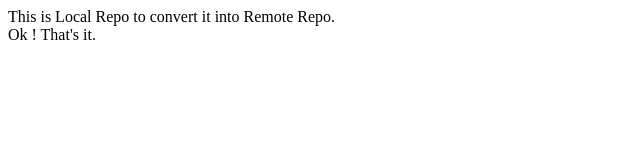
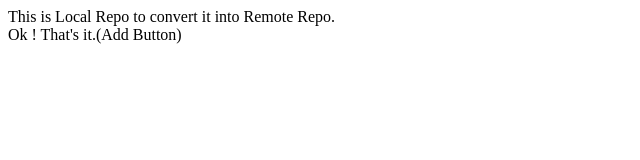
Before and after one commit to NikhilG-14/LocalRepo, a plain HTML site: page index.html in a window 1280 px wide. Shown: the full height of the page, 0-640 px from the left. Drawn offline with Linux system fonts and the light colour scheme.

Commit message:
Add Button

```diff
--- a/index.html
+++ b/index.html
@@ -1,5 +1,5 @@
 <p>
     This is Local Repo to convert it into Remote Repo.
     <br>
-    Ok ! That's it.
+    Ok ! That's it.(Add Button)
 </p>
```
